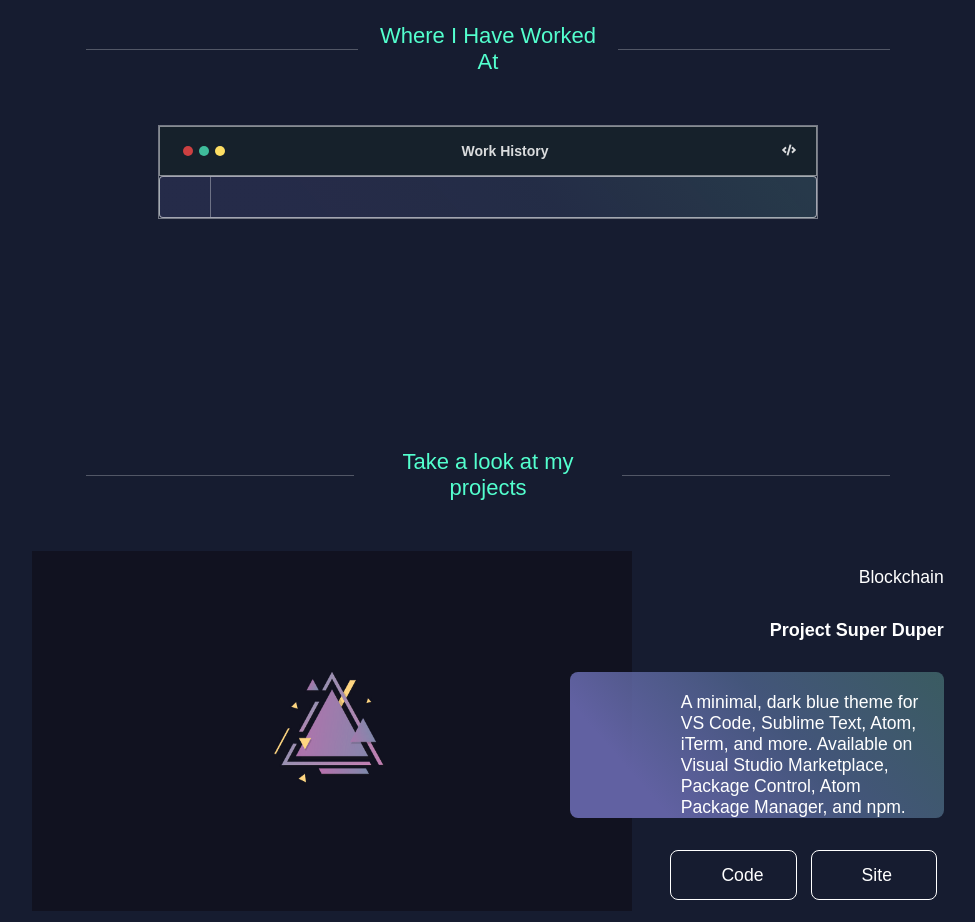
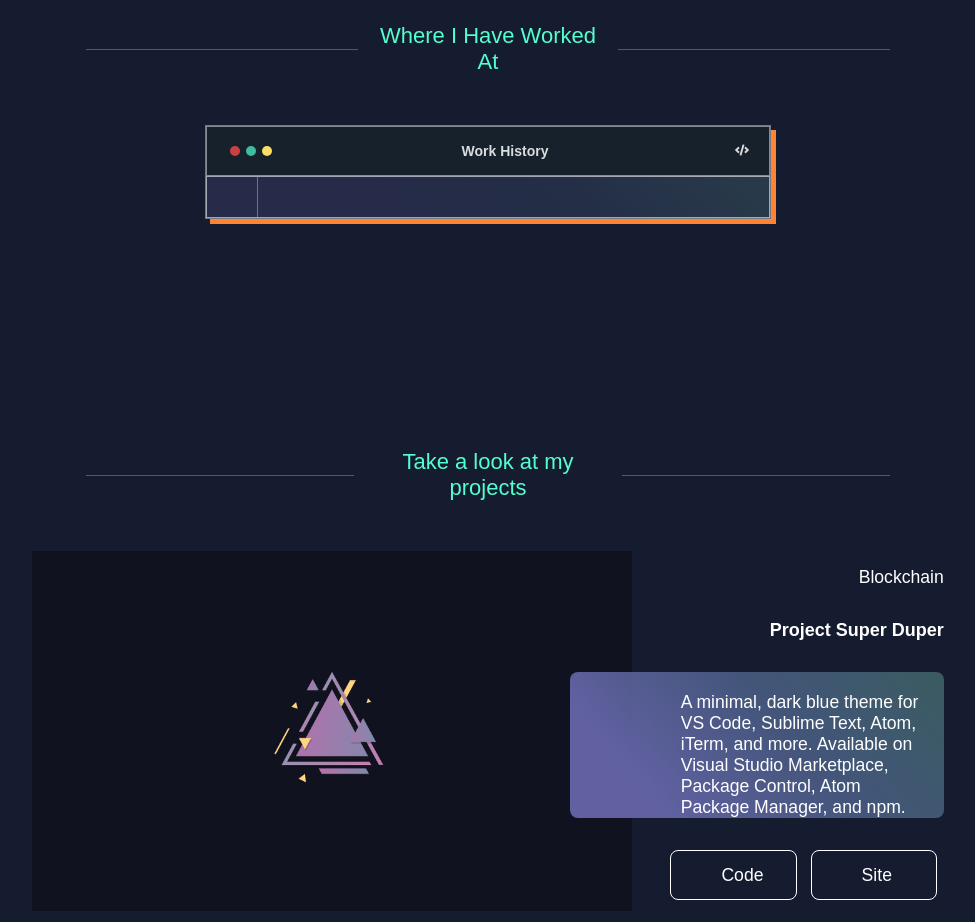
Before and after one commit to thanvinhbaohoang/react-harold-portfolio, a React (Create React App) app: page / in a window 1280 px wide. Shown: the part 1700-2622 px from the top of the page, without its empty margins (152-1127 px from the left). Built offline with nearby package versions, Linux system fonts and the light colour scheme.

Commit message:
styled window

```diff
--- a/src/App.scss
+++ b/src/App.scss
@@ -971,7 +971,8 @@ cursor: pointer;
 
 .work-history-container {
   border: solid rgba(255, 255, 255, 0.404) 0.5px;
-  width: 70%;
+  width: 60%;
+  box-shadow:#ff8432 5px 5px;
 }
 .window-top-bar {
   font-size: 14px;
@@ -1008,7 +1009,6 @@ cursor: pointer;
 .rc-tabs {
   // background: linear-gradient(49.21deg, rgba(127, 127, 213, 0.2) 19.87%, rgba(134, 168, 231, 0.2) 58.46%, rgba(145, 234, 228, 0.2) 97.05%) !important;
   background: linear-gradient(49.21deg, rgba(138, 138, 232, 0.137) 19.87%, rgba(134, 168, 231, 0.12) 58.46%, rgba(145, 234, 228, 0.147) 97.05%) !important;
-  border-radius: 4px;
   // border: none !important;
   border: solid rgba(255, 255, 255, 0.575) 0.5px !important;
 }
```
